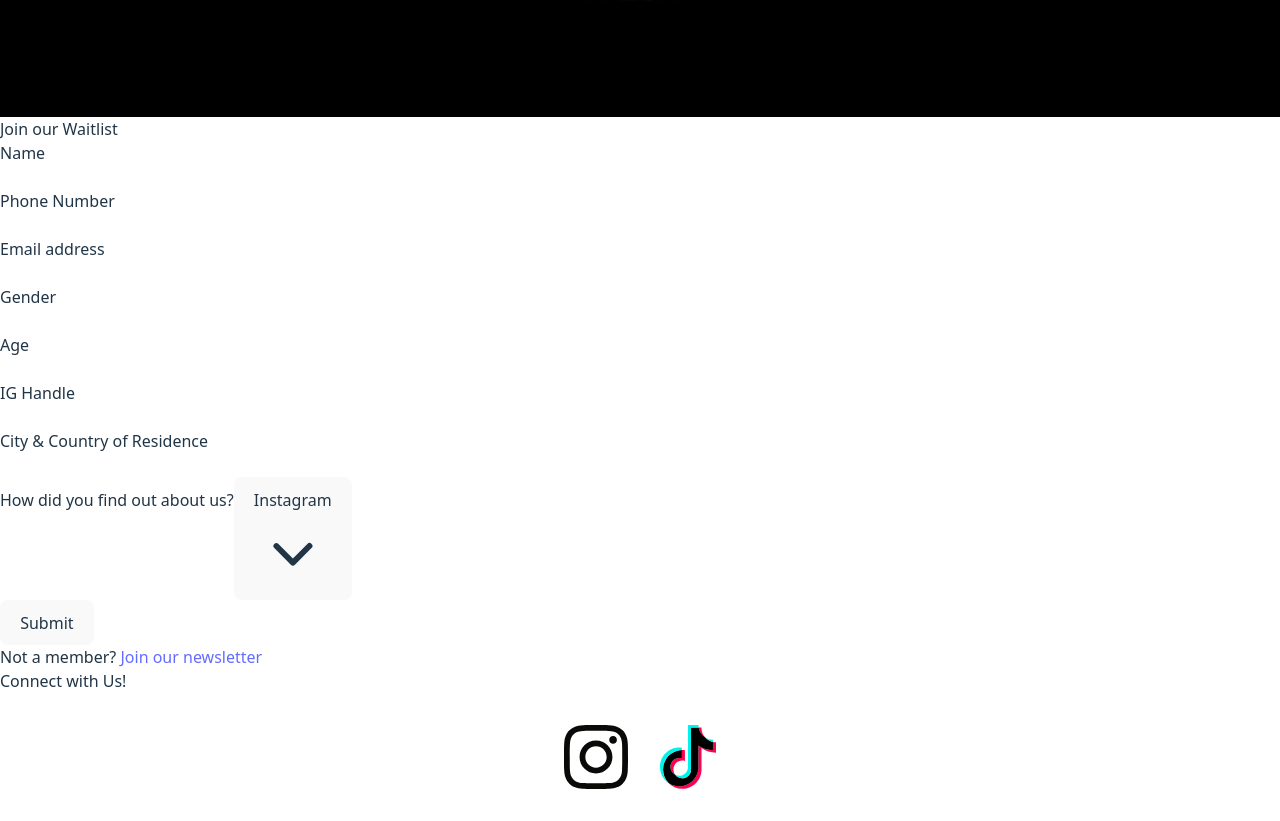
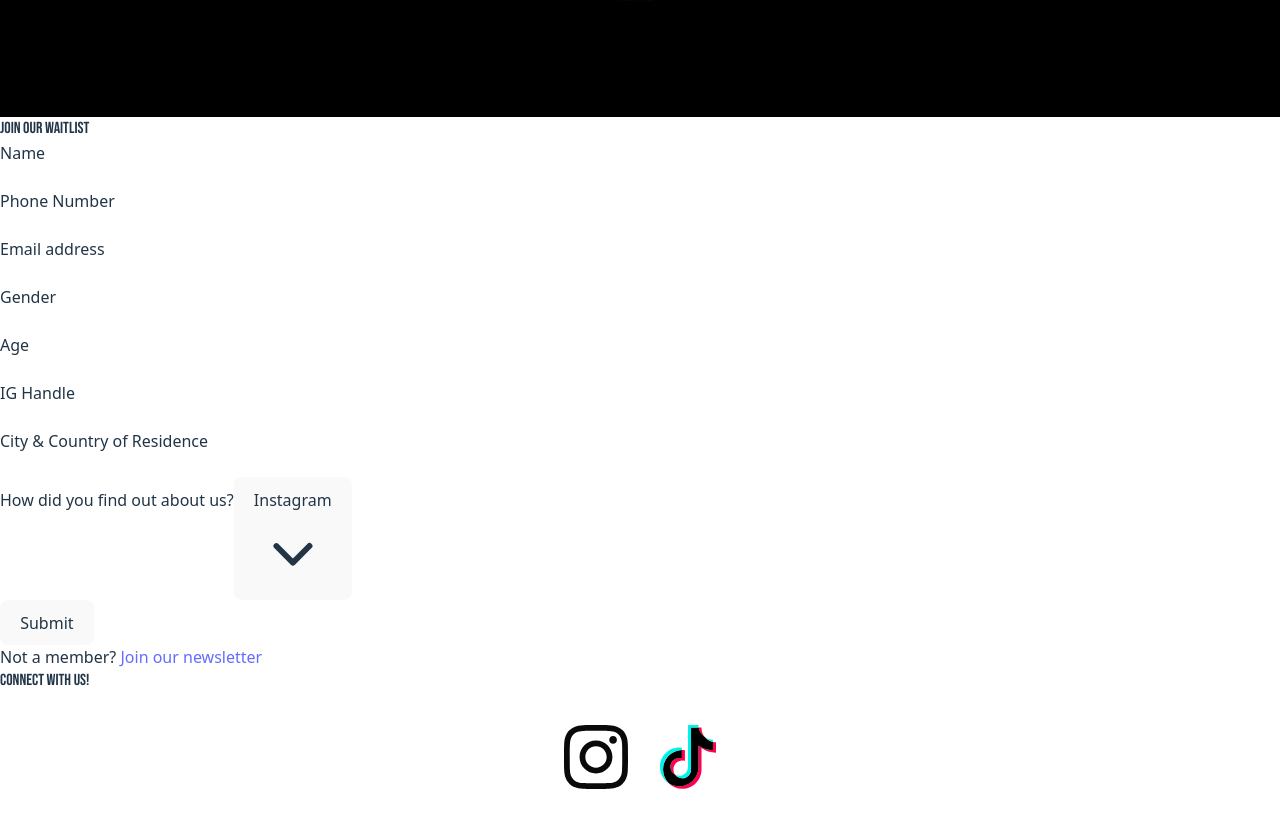
Before and after one commit to praiselken/wfo_web_app, a React (Vite) app: page / in a window 1280 px wide. Shown: the part 3495-4316 px from the top of the page. Built offline with nearby package versions, Linux system fonts and the light colour scheme.

Commit message:
praisel code update

```diff
--- a/src/components/waitlist_form.jsx
+++ b/src/components/waitlist_form.jsx
@@ -92,7 +92,7 @@ export default function Waitlist() {
             src={wfoLogo}
             className="mx-auto h-[6rem] w-auto pt-8"
           />
-          <h2 className=" mt-6 text-center text-2xl/9 font-bold tracking-tight text-white">
+          <h2 className=" mt-6 text-center text-2xl/9 font-bold tracking-tight text-white fontwfo">
             Join our Waitlist
           </h2>
         </div>
@@ -218,7 +218,7 @@ export default function Waitlist() {
           paddingBottom: "2rem", // Add padding at the bottom
         }}
       >
-        <h2 className="text-center text-white text-2xl/9 font-bold tracking-tight pt-8">
+        <h2 className="text-center text-white text-2xl/9 font-bold tracking-tight pt-8 fontwfo">
           Connect with Us!
         </h2>
         <p
```
